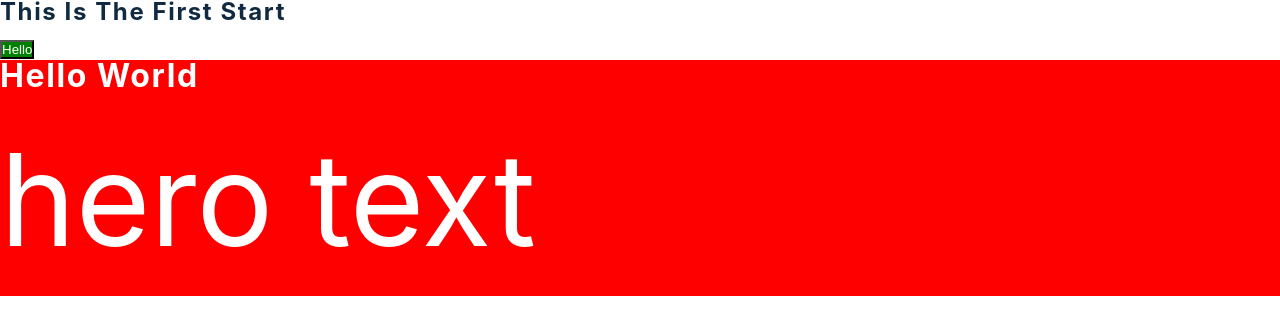
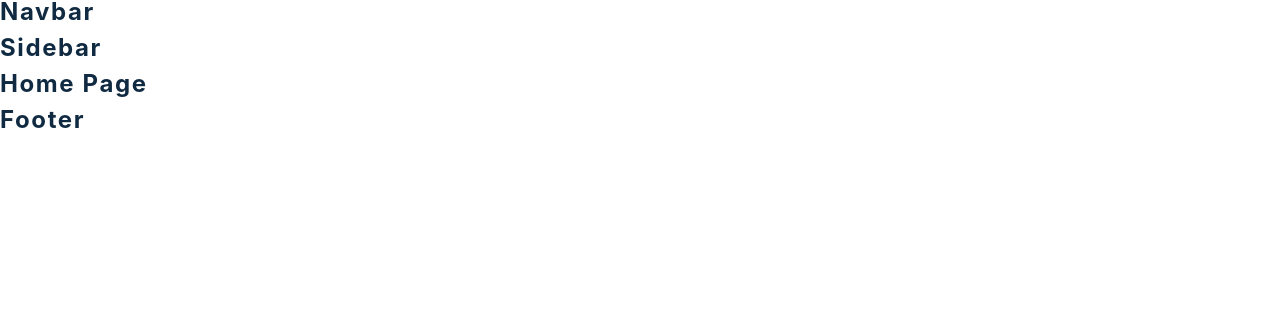
Before and after one commit to royaldev1031/comfy-sloth-ecommerce, a React (Create React App) app: page / in a window 1280 px wide. Shown: the top 334 px of the page. Built offline with nearby package versions, Linux system fonts and the light colour scheme; the HTML template or start-up script is replaced by a standard one.

Commit message:
create page route

```diff
--- a/src/App.js
+++ b/src/App.js
@@ -1,34 +1,46 @@
 import React from 'react'
 import { BrowserRouter as Router, Switch, Route } from 'react-router-dom'
 import { Navbar, Sidebar, Footer } from './components'
-
-import styled from 'styled-components'
-
-const Button = styled.button`
-  background: green;
-  color: white;
-`
-
-const Container = styled.div`
-  background: red;
-  color: white;
-  .hero {
-    font-size: 8rem;
-  }
-`
+import {
+  Home,
+  About,
+  AuthWrapper,
+  Cart,
+  Checkout,
+  Error,
+  PrivateRoute,
+  Products,
+  SingleProduct,
+} from './pages'
 
 function App() {
   return (
-    <div>
-      <h4>This is the first start</h4>
-      <Button>Hello</Button>
-      <Container>
-        <div>
-          <h3>Hello world</h3>
-          <div className="hero">hero text</div>
-        </div>
-      </Container>
-    </div>
+    <Router>
+      <Navbar />
+      <Sidebar />
+      <Switch>
+        <Route exact path="/">
+          <Home />
+        </Route>
+        <Route exact path="/about">
+          <About />
+        </Route>
+        <Route exact path="/cart">
+          <Cart />
+        </Route>
+        <Route exact path="/products">
+          <Products />
+        </Route>
+        <Route exact path="/products/:id" children={<SingleProduct />} />
+        <Route exact path="/checkout">
+          <Checkout />
+        </Route>
+        <Route path="/*">
+          <Error />
+        </Route>
+      </Switch>
+      <Footer />
+    </Router>
   )
 }
 
--- a/src/pages/index.js
+++ b/src/pages/index.js
@@ -0,0 +1,21 @@
+import Home from './HomePage'
+import About from './AboutPage'
+import Cart from './CartPage'
+import Checkout from './CheckoutPage'
+import Error from './ErrorPage'
+import Products from './ProductsPage'
+import SingleProduct from './SingleProductPage'
+import AuthWrapper from './AuthWrapper'
+import PrivateRoute from './PrivateRoute'
+
+export {
+  Home,
+  About,
+  Cart,
+  Checkout,
+  Error,
+  Products,
+  SingleProduct,
+  AuthWrapper,
+  PrivateRoute,
+}
```
